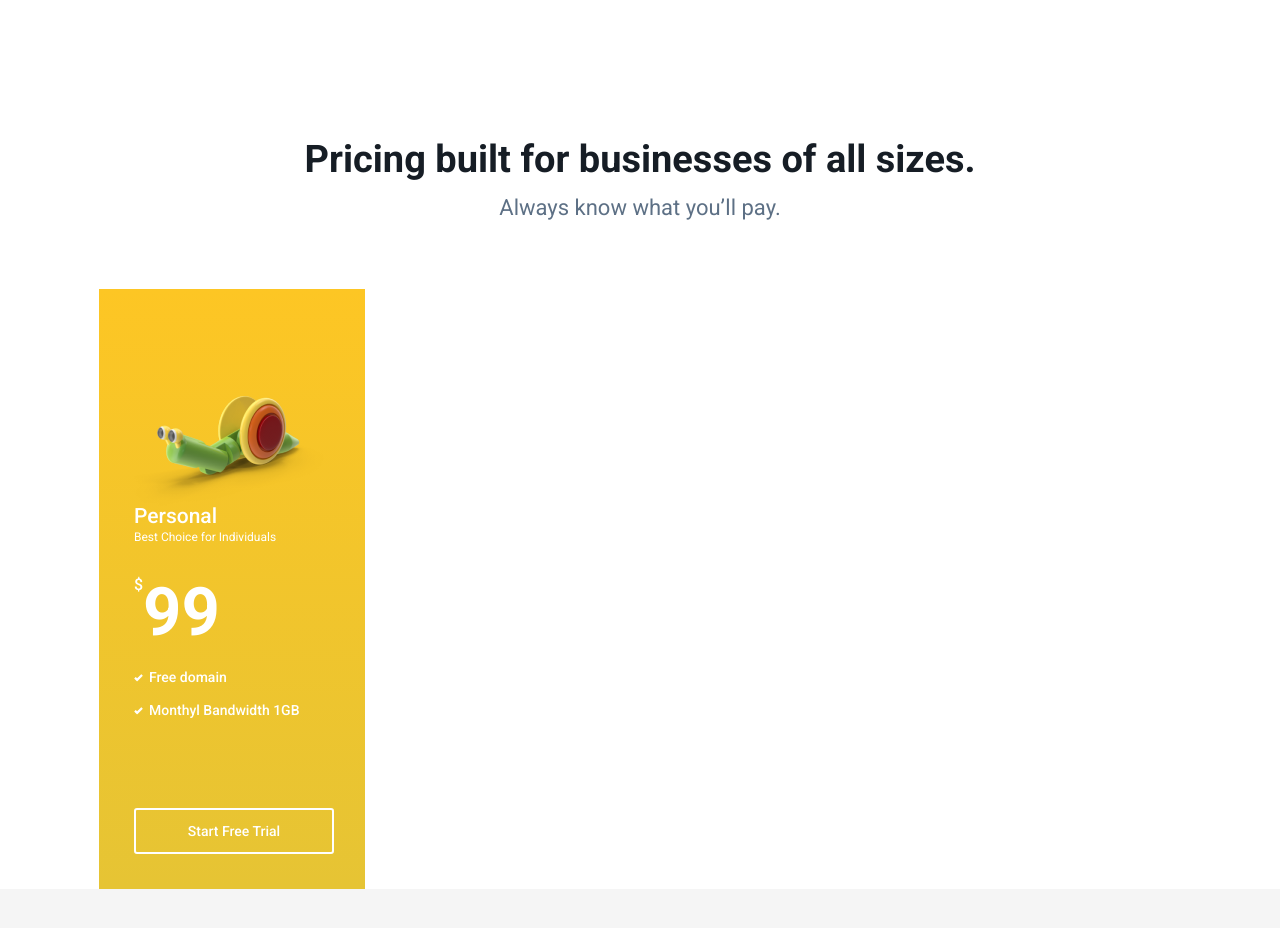
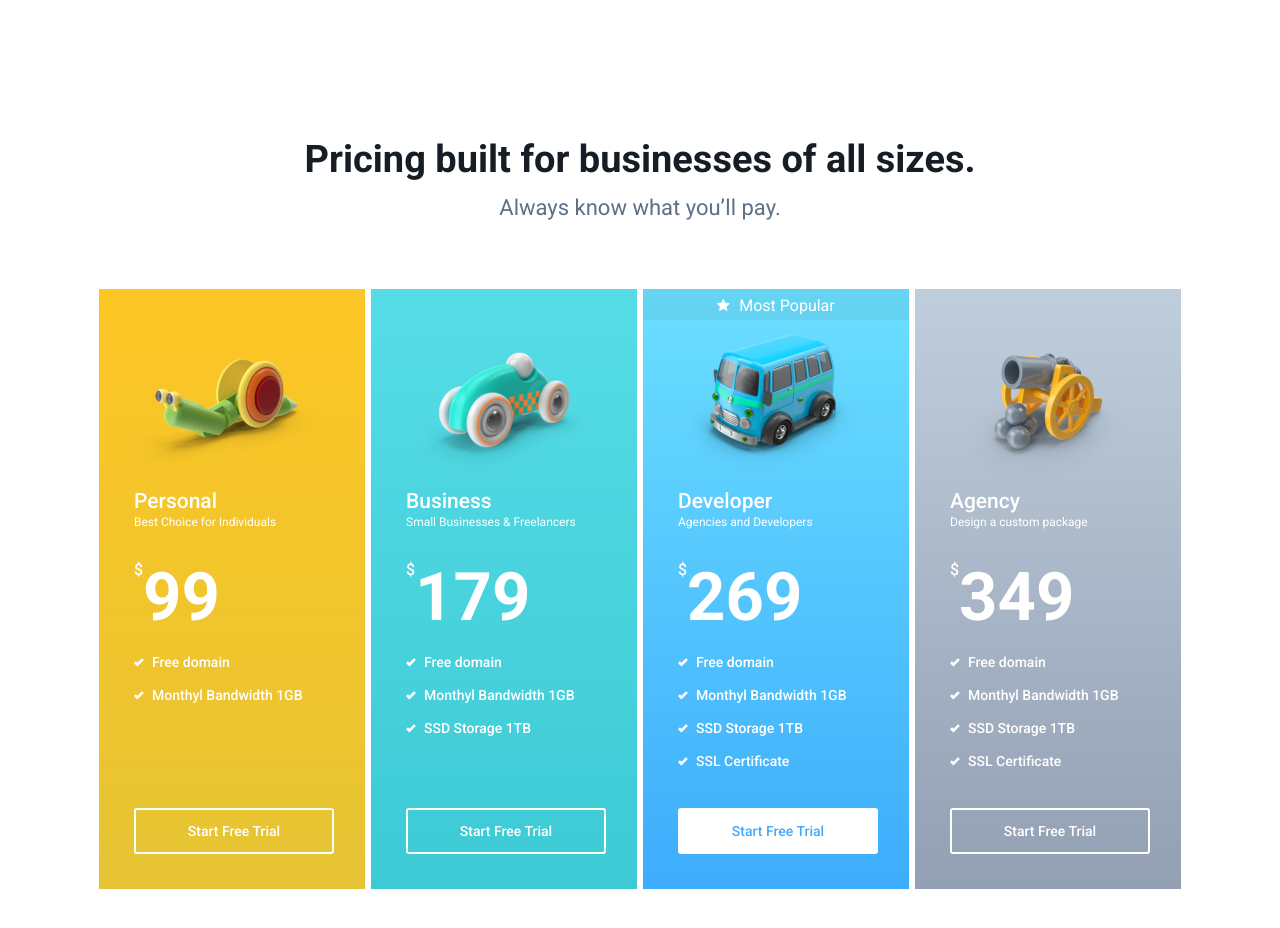
Before and after one commit to SergeyKardashev/Pricing_block, a plain HTML site: page index.html in a window 1280 px wide. Before the commit the page ends 889 px from the top, so only its background shows below. Drawn offline with Linux system fonts and the light colour scheme.

Commit message:
add 3 tiles, made list with custom bullet, tweak image container and positioning (relative with offset by class

```diff
--- a/index.html
+++ b/index.html
@@ -10,14 +10,14 @@
     <link rel="stylesheet" href="./fonts.css" />
   </head>
   <body class="page">
-    <section class="pricing">
+    <section class="pricing-section">
       <h1 class="title">Pricing built for businesses of all sizes.</h1>
       <p class="subtitle">Always know what you’ll pay.</p>
       <ul class="pricecards">
         <li class="pricecard pricecard_plan_personal">
           <div class="price-card__image-box">
             <img
-              class="price-card__image"
+              class="price-card__image price-card__image_plan_personal"
               src="./images/Snail_Toy.png"
               alt="snail"
             />
@@ -29,26 +29,84 @@
             <div class="pricecard__price">99</div>
           </div>
           <ul class="pricecard__feature-list">
-            <li class="pricecard__feature-item">
+            <li class="pricecard__feature-item">Free domain</li>
+            <li class="pricecard__feature-item">Monthyl Bandwidth 1GB</li>
+          </ul>
+          <div class="pricecard__button">Start Free Trial</div>
+        </li>
+        <li class="pricecard pricecard_plan_business">
+          <div class="price-card__image-box">
             <img
-                class="pricecard__feature-item-checkmark"
-                alt="checkmark"
-                src="./images/checkmark.svg"
+              class="price-card__image price-card__image_plan_business"
+              src="./images/Toy_Car.png"
+              alt="toy snail"
             />
-              <p class="pricecard__feature-item-text">Free domain</p>
+          </div>
+          <h2 class="pricecard__header">Business</h2>
+          <p class="pricecard__subheader">Small Businesses & Freelancers</p>
+          <div class="pricecard__pricetag">
+            <div class="pricecard__currentcy">$</div>
+            <div class="pricecard__price">179</div>
+          </div>
+          <ul class="pricecard__feature-list">
+            <li class="pricecard__feature-item">Free domain</li>
+            <li class="pricecard__feature-item">Monthyl Bandwidth 1GB</li>
+            <li class="pricecard__feature-item">SSD Storage 1TB</li>
+          </ul>
+          <div class="pricecard__button">Start Free Trial</div>
         </li>
-            <li class="pricecard__feature-item">
+        <li class="pricecard pricecard_plan_developer">
+          <div class="pricecard__label">
+            <img src="./images/star.svg" alt="star icon" />
+            <div class="pricecard__label-text">Most Popular</div>
+          </div>
+          <div class="price-card__image-box">
             <img
-                class="pricecard__feature-item-checkmark"
-                alt="checkmark"
-                src="./images/checkmark.svg"
+              class="price-card__image price-card__image_plan_developer"
+              src="./images/Minibus.png"
+              alt="toy bus"
             />
-              <p class="pricecard__feature-item-text">Monthyl Bandwidth 1GB</p>
+          </div>
+          <h2 class="pricecard__header">Developer</h2>
+          <p class="pricecard__subheader">Agencies and Developers</p>
+          <div class="pricecard__pricetag">
+            <div class="pricecard__currentcy">$</div>
+            <div class="pricecard__price">269</div>
+          </div>
+          <ul class="pricecard__feature-list">
+            <li class="pricecard__feature-item">Free domain</li>
+            <li class="pricecard__feature-item">Monthyl Bandwidth 1GB</li>
+            <li class="pricecard__feature-item">SSD Storage 1TB</li>
+            <li class="pricecard__feature-item">SSL Certificate</li>
+          </ul>
+          <div class="pricecard__button pricecard__button_highlited">
+            Start Free Trial
+          </div>
         </li>
+        <li class="pricecard pricecard_plan_agency">
+          <div class="price-card__image-box">
+            <img
+              class="price-card__image price-card__image_plan_agency"
+              src="./images/Cannon.png"
+              alt="toy Cannon"
+            />
+          </div>
+          <h2 class="pricecard__header">Agency</h2>
+          <p class="pricecard__subheader">Design a custom package</p>
+          <div class="pricecard__pricetag">
+            <div class="pricecard__currentcy">$</div>
+            <div class="pricecard__price">349</div>
+          </div>
+          <ul class="pricecard__feature-list">
+            <li class="pricecard__feature-item">Free domain</li>
+            <li class="pricecard__feature-item">Monthyl Bandwidth 1GB</li>
+            <li class="pricecard__feature-item">SSD Storage 1TB</li>
+            <li class="pricecard__feature-item">SSL Certificate</li>
           </ul>
           <div class="pricecard__button">Start Free Trial</div>
         </li>
       </ul>
     </section>
+    <section></section>
   </body>
 </html>
--- a/style.css
+++ b/style.css
@@ -6,13 +6,15 @@
   font-family: Roboto, Arial, Helvetica, sans-serif;
 }
 
-.pricing {
+.pricing-section {
   display: flex;
   flex-direction: column;
   justify-content: space-between;
   background-color: white;
   padding-top: 137px;
+  padding-bottom: 190px;
 }
+
 .title {
   margin: 0;
   padding: 0;
@@ -22,6 +24,7 @@
   text-align: center;
   color: #161d25;
 }
+
 .subtitle {
   margin: 0;
   padding: 13px 0 0 0;
@@ -31,6 +34,7 @@
   text-align: center;
   color: #5d7085;
 }
+
 .pricecards {
   width: 1082px;
   margin: 0 auto;
@@ -38,8 +42,8 @@
   padding-top: 68px;
   display: flex;
   justify-content: space-between;
-  list-style: none;
 }
+
 .pricecard {
   width: 266px;
   height: 600px;
@@ -47,6 +51,7 @@
   display: flex;
   flex-direction: column;
   box-sizing: border-box;
+  position: relative;
 }
 
 .pricecard_plan_personal {
@@ -65,19 +70,67 @@
   background: linear-gradient(180deg, #bfcedc 0%, #939fb3 100%);
 }
 
+.pricecard__label {
+  background-color: rgba(0, 0, 0, 0.05);
+  width: 100%;
+  height: 31px;
+  padding-top: 8px;
+  box-sizing: border-box;
+  text-align: center;
+  position: absolute;
+  top: 0;
+  left: 0;
+}
+
+.pricecard__label-text {
+  color: white;
+  /* margin: 0 auto; */
+  padding: 0;
+  padding-left: 5px;
+  display: inline;
+}
+
 .price-card__image-box {
   width: 196px;
   height: 165px;
+  position: relative;
+  display: flex;
+  align-self: flex-end;
+  /* outline: 1px solid black; */
 }
 
 .price-card__image {
-  margin-top: 72px;
+  margin-top: auto;
   margin-left: auto;
   margin-right: auto;
+  margin-bottom: 0;
+  /* outline: 1px solid violet; */
+}
+
+.price-card__image_plan_personal {
+  position: relative;
+  bottom: 15px;
+  right: 2px;
+}
+.price-card__image_plan_business {
+  position: relative;
+  bottom: 17px;
+}
+
+.price-card__image_plan_developer {
+  position: relative;
+  bottom: 17px;
+  right: 3px;
+}
+
+.price-card__image_plan_agency {
+  position: relative;
+  bottom: 11px;
+  right: 4px;
 }
 
 .pricecard__header {
-  margin: 15px 0 0 0;
+  margin: 0;
   padding: 0;
   font-size: 21px;
   font-weight: 500;
@@ -127,27 +180,13 @@
 .pricecard__feature-list {
   margin: 0;
   padding: 0;
+  list-style-image: url(./images/checkmark.svg);
+  list-style-position: inside;
 }
 
 .pricecard__feature-item {
   margin: 0;
   margin-top: 17px;
-  padding: 0;
-  display: flex;
-  flex-direction: row;
-}
-
-.pricecard__feature-item-checkmark {
-  height: 8px;
-  width: 10px;
-  position: relative;
-  top: 5px;
-  margin-right: 5px;
-  /* background-image: url(./images/checkmark.svg); */
-}
-
-.pricecard__feature-item-text {
-  margin: 0;
   padding: 0;
   font-size: 14px;
   font-weight: 500;
@@ -156,12 +195,14 @@
   color: white;
 }
 
+.pricecard__feature-item-text {
+}
+
 .pricecard__button {
   margin: auto auto 0 auto;
   padding-top: 13px;
   padding-bottom: 13px;
   width: 196px;
-  /* height: 40px; */
   font-size: 14px;
   font-weight: 500;
   line-height: 16px;
@@ -169,4 +210,17 @@
   border: 2px solid white;
   border-radius: 3px;
   color: white;
+  /* transition-property: background-color; */
+  transition-duration: 0.2s;
+  transition-timing-function: linear;
 }
+
+.pricecard__button:hover {
+  cursor: pointer;
+  background-color: red;
+}
+
+.pricecard__button_highlited {
+  background-color: white;
+  color: #44a9fd;
+}
```
Also changed, not shown: images/star.svg (added). Lines whose indentation alone changed are shown as unchanged.
